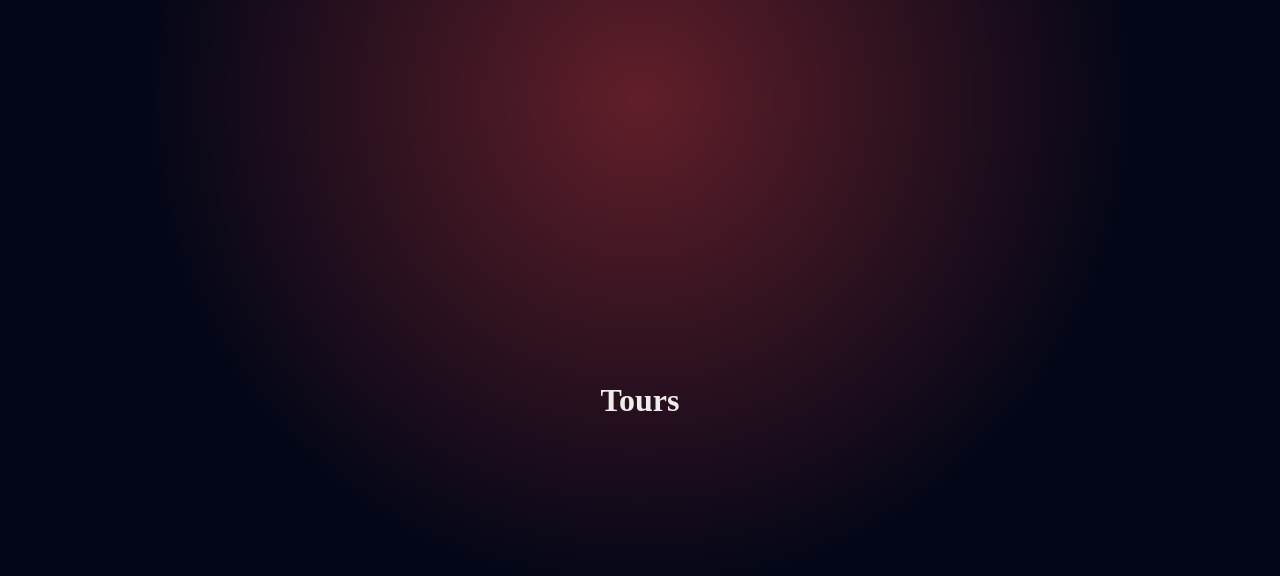
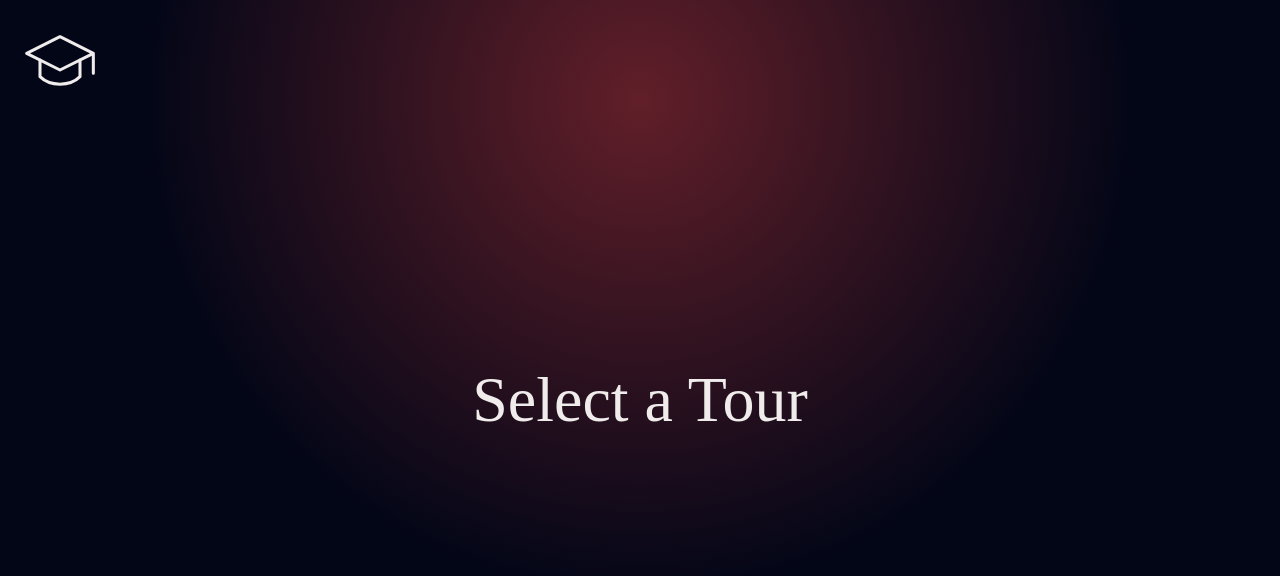
Before and after one commit to blakeallard/CS1D---Project-1-College-Tour, a React (Vite) app in the folder frontend/: page /tour in a window 1280 px wide. Shown: the top 576 px of the page. Built offline with nearby package versions, Linux system fonts and the light colour scheme; a web font is replaced by a local one.

Commit message:
Create home button for all pages

```diff
--- /dev/null
+++ b/frontend/src/components/HomeButton/HomeButton.css
@@ -0,0 +1,6 @@
+.home-button {
+    width: 80px;
+    position: absolute;
+    top: 10px;
+    left: 10px;
+}
--- /dev/null
+++ b/frontend/src/components/HomeButton/HomeButton.jsx
@@ -0,0 +1,13 @@
+import { NavLink } from "react-router";
+import gradCap from "../../assets/grad-cap-logo.svg";
+import "./HomeButton.css";
+
+export default function HomeButton() {
+    return (
+        <>
+            <NavLink className="home-button" to={"/"}>
+                <img className="home-button" src={gradCap} alt="home button" />
+            </NavLink>
+        </>
+    );
+}
--- a/frontend/src/index.css
+++ b/frontend/src/index.css
@@ -29,11 +29,14 @@ body {
   min-width: 320px;
   min-height: 100vh;
 }
+
+h1 {
+  font-size: 4rem;
+  font-family: "Catata One", serif;
+  font-weight: 400;
+}
+
 /*
-h1 {
-  font-size: 3.2em;
-  line-height: 1.1;
-}
 
 button {
   border-radius: 8px;
--- a/frontend/src/pages/Admin/Admin.jsx
+++ b/frontend/src/pages/Admin/Admin.jsx
@@ -1,6 +1,9 @@
+import HomeButton from "../../components/HomeButton/HomeButton";
+
 export default function Admin() {
     return (
         <>
+            <HomeButton />
             <h1>Admin</h1>
         </>
     );
--- a/frontend/src/pages/Campuses/Campuses.jsx
+++ b/frontend/src/pages/Campuses/Campuses.jsx
@@ -1,6 +1,9 @@
+import HomeButton from "../../components/HomeButton/HomeButton";
+
 export default function Campuses() {
     return (
         <>
+            <HomeButton />
             <h1>Campuses</h1>
         </>
     );
--- a/frontend/src/pages/Home/Home.css
+++ b/frontend/src/pages/Home/Home.css
@@ -10,9 +10,6 @@
 
 .homepage-header {
   margin: 0 0 1.2rem 0;
-  font-size: 4rem;
-  font-family: "Catata One", serif;
-  font-weight: 400;
 }
 
 .homepage-subheader {
--- a/frontend/src/pages/Tours/Tours.jsx
+++ b/frontend/src/pages/Tours/Tours.jsx
@@ -1,9 +1,18 @@
+import HomeButton from "../../components/HomeButton/HomeButton";
 import "./Tours.css";
 
 export default function Tours() {
     return (
         <>
-            <h1>Tours</h1>
+            <HomeButton />
+            <header>
+                <h1 className="tours-header">Select a Tour</h1>
+            </header>
+            <main>
+                <div className="menu_selection">
+
+                </div>
+            </main>
         </>
     );
 }
```
